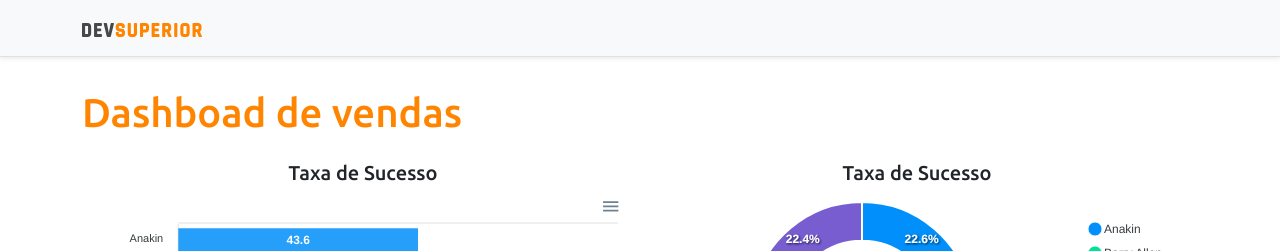
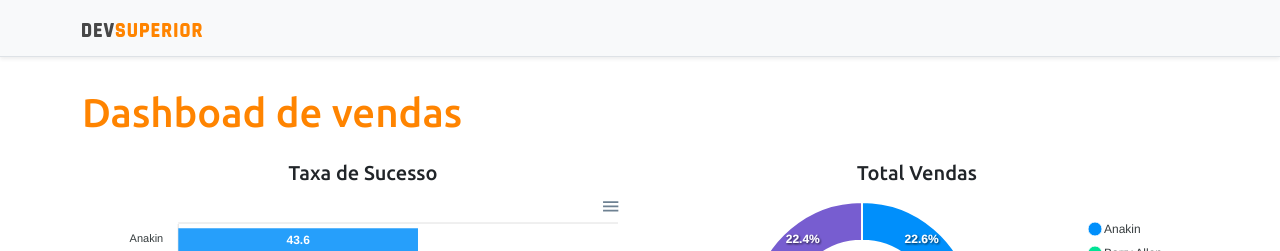
Before and after one commit to joaopaulolima-git/projeto-sds3, a React (Create React App) app in the folder frontend/: page / in a window 1280 px wide. Shown: the top 251 px of the page. Built offline with nearby package versions, Linux system fonts and the light colour scheme.

Commit message:
Update title DonutChart

```diff
--- a/frontend/src/App.tsx
+++ b/frontend/src/App.tsx
@@ -17,7 +17,7 @@ function App() {
             <BarChart/>
           </div>
           <div className="col-sm-6">
-            <h5 className="text-center text secondary">Taxa de Sucesso</h5>
+            <h5 className="text-center text secondary">Total Vendas</h5>
             <DonutChart/>
           </div>
         </div>
```
